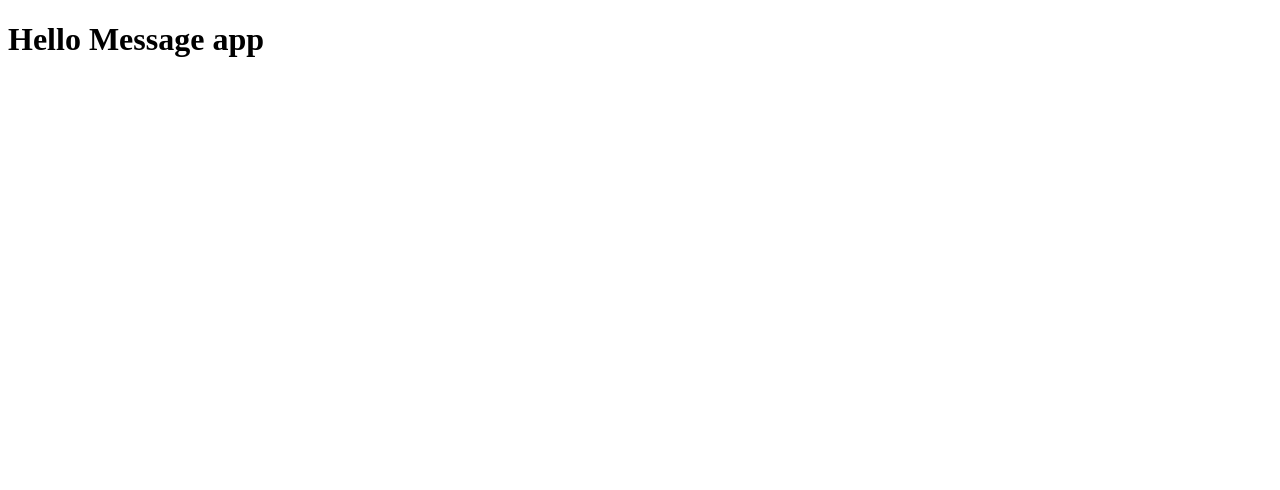
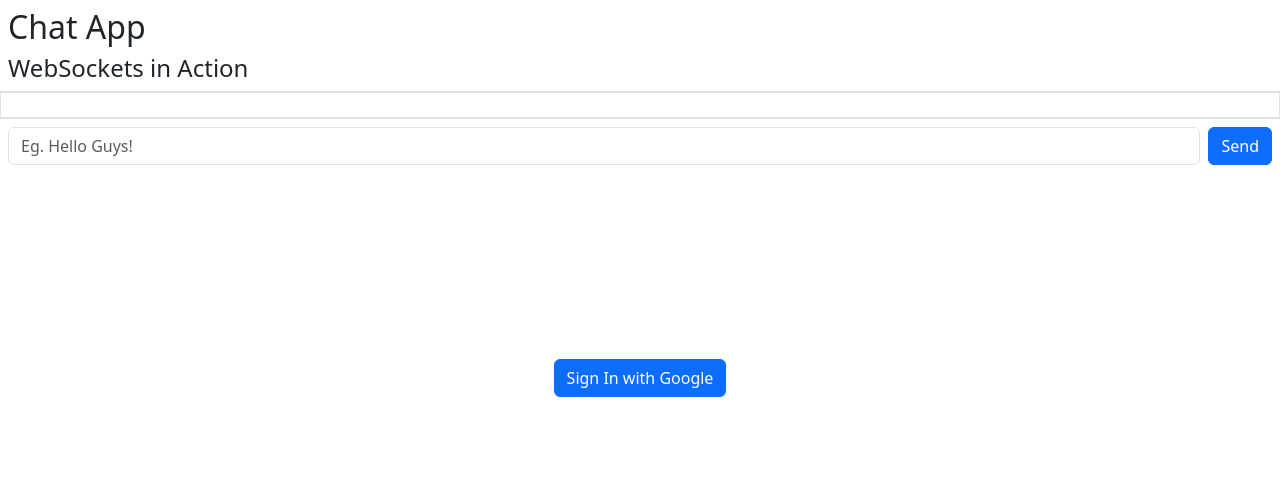
Before and after one commit to Sachithasandakelum/chat-app-front-end, a website: page src/index.html in a window 1280 px wide. Drawn offline with nearby package versions, Linux system fonts and the light colour scheme.

Commit message:
Create front end structure and styles

```diff
--- a/package.json
+++ b/package.json
@@ -14,6 +14,7 @@
     "parcel": "^2.10.3"
   },
   "dependencies": {
+    "bootstrap": "^5.3.2",
     "firebase": "^10.7.1"
   }
 }
--- a/src/index.html
+++ b/src/index.html
@@ -3,9 +3,49 @@
 <head>
     <meta charset="UTF-8">
     <meta name="viewport" content="width=device-width, initial-scale=1.0">
-    <title>Document</title>
+    <title>WebSockets in Action</title>
+    <link rel="stylesheet" href="/node_modules/bootstrap/dist/css/bootstrap.min.css">
+    <script type="module" src="/node_modules/bootstrap/dist/js/bootstrap.min.js"></script>
+    <link rel="preconnect" href="https://fonts.googleapis.com">
+    <link rel="preconnect" href="https://fonts.gstatic.com" crossorigin>
+    <link href="https://fonts.googleapis.com/css2?family=Ubuntu:wght@300;400;500&display=swap" rel="stylesheet">
+    <link rel="stylesheet" href="css/main.css">
 </head>
-<body>
-    <h1>Hello Message app</h1>
+<body class="d-flex flex-column vh-100">
+<header class="p-2 border-bottom d-flex justify-content-between">
+    <div class="">
+        <h2>Chat App</h2>
+        <h4 class="m-0">WebSockets in Action</h4>
+    </div>
+    <div id="account">
+        <div id="account-details" class="d-none">
+            <div id="user-name">Name</div>
+            <div id="user-email">Email</div>
+            <div id="btn-sign-out">Sign Out</div>
+        </div>
+    </div>
+</header>
+<main class="flex-grow-1 d-flex flex-column">
+    <div id="output-wrapper" class="border flex-grow-1 pb-2">
+        <div id="output" class="p-2 h-100"></div>
+    </div>
+    <form action="javascript:void(0)" class="border-top d-flex gap-2 p-2">
+        <input class="form-control" id="txt-message" type="text" placeholder="Eg. Hello Guys!">
+        <button class="btn btn-primary" id="btn-send">Send</button>
+    </form>
+</main>
+<div id="login-overley" class="vw-100 vh-100 d-flex align-items-center flex-column justify-content-center">
+
+    <div class="wrapper text-center">
+        <h2 class="text-white">Welcome to Chat app</h2>
+        <h3 class="text-white">Sign In</h3>
+        <button id="btn-sign-in" class="btn btn-primary mt-2">
+            Sign In with Google
+        </button>
+    </div>
+</div>
+<div id="loader" class="vw-100 vh-100">
+    <div class="lds-ring"><div></div><div></div><div></div><div></div></div>
+</div>
 </body>
 </html>
```
Also changed, not shown: src/css/main.css (added, +172 -0 lines), pnpm-lock.yaml, 1 other file.
